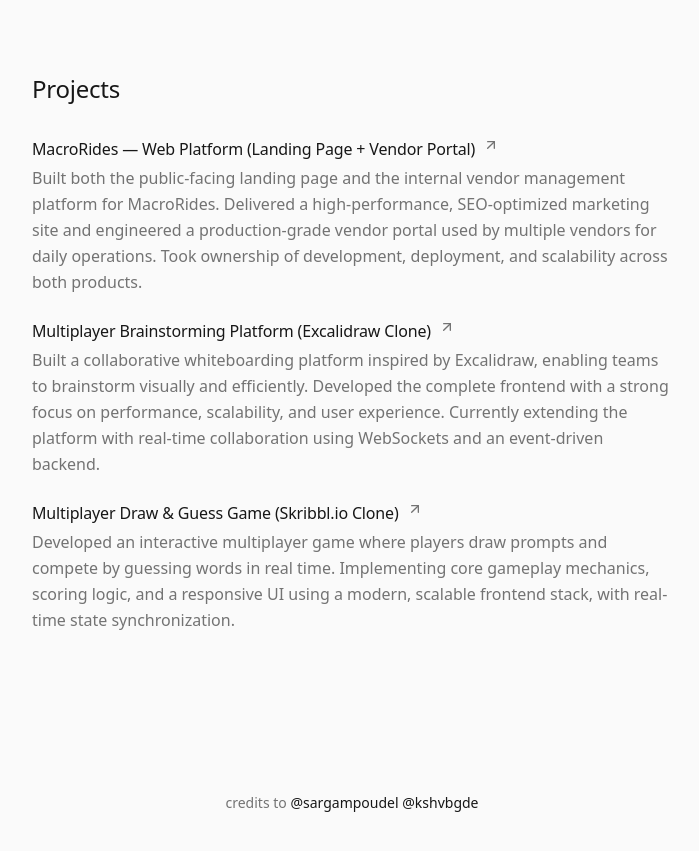
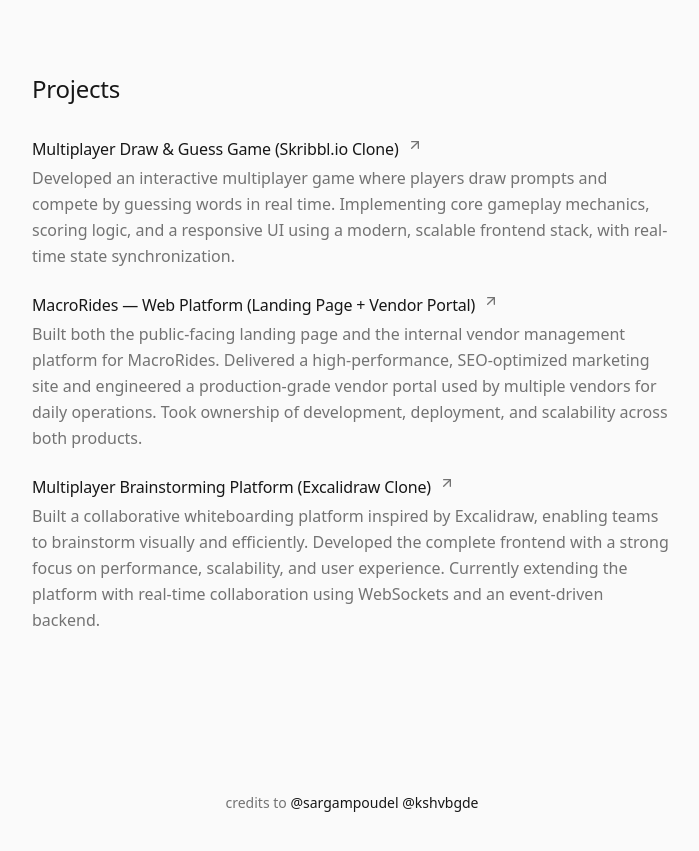
Before and after one commit to DevDesignAmitesh/minimal-portfolio, a Next.js app: page / in a window 1280 px wide. Shown: the part 1200-2051 px from the top of the page, without its empty margins (288-987 px from the left). Built offline with nearby package versions, Linux system fonts and the light colour scheme.

Commit message:
sorting of projects and added real skribbl url

```diff
--- a/src/data/data.ts
+++ b/src/data/data.ts
@@ -130,6 +130,12 @@
 
   projects: [
     {
+      name: "Multiplayer Draw & Guess Game (Skribbl.io Clone)",
+      description:
+        "Developed an interactive multiplayer game where players draw prompts and compete by guessing words in real time. Implementing core gameplay mechanics, scoring logic, and a responsive UI using a modern, scalable frontend stack, with real-time state synchronization.",
+      link: "https://notskribbl.xyz/",
+    },
+    {
       name: "MacroRides — Web Platform (Landing Page + Vendor Portal)",
       description:
         "Built both the public-facing landing page and the internal vendor management platform for MacroRides. Delivered a high-performance, SEO-optimized marketing site and engineered a production-grade vendor portal used by multiple vendors for daily operations. Took ownership of development, deployment, and scalability across both products.",
@@ -141,12 +147,6 @@
         "Built a collaborative whiteboarding platform inspired by Excalidraw, enabling teams to brainstorm visually and efficiently. Developed the complete frontend with a strong focus on performance, scalability, and user experience. Currently extending the platform with real-time collaboration using WebSockets and an event-driven backend.",
       link: "https://excalidraw.amitesh.work/",
     },
-    {
-      name: "Multiplayer Draw & Guess Game (Skribbl.io Clone)",
-      description:
-        "Developed an interactive multiplayer game where players draw prompts and compete by guessing words in real time. Implementing core gameplay mechanics, scoring logic, and a responsive UI using a modern, scalable frontend stack, with real-time state synchronization.",
-      link: "https://skribbl.amitesh.work/",
-    },
   ],
 };
 
```
